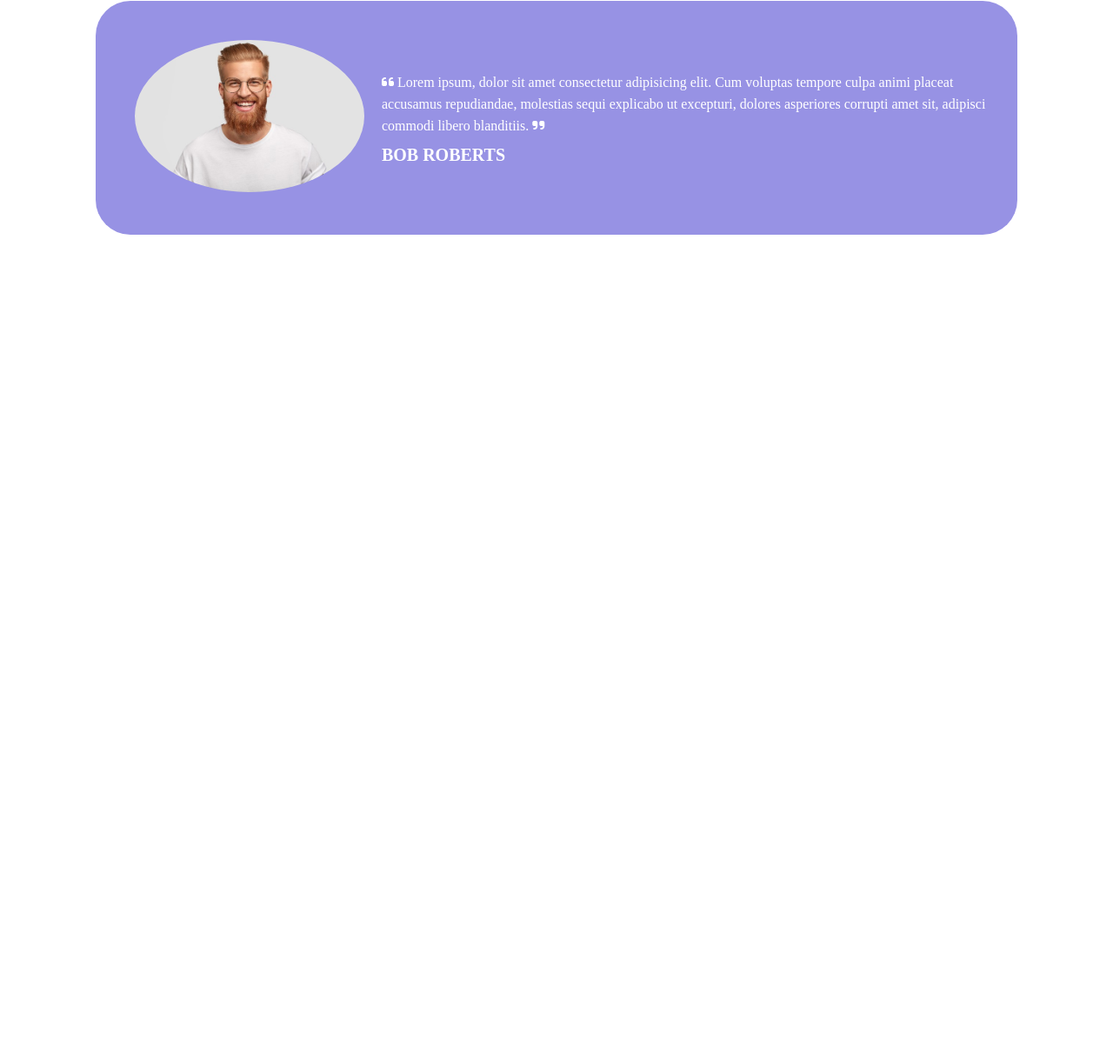
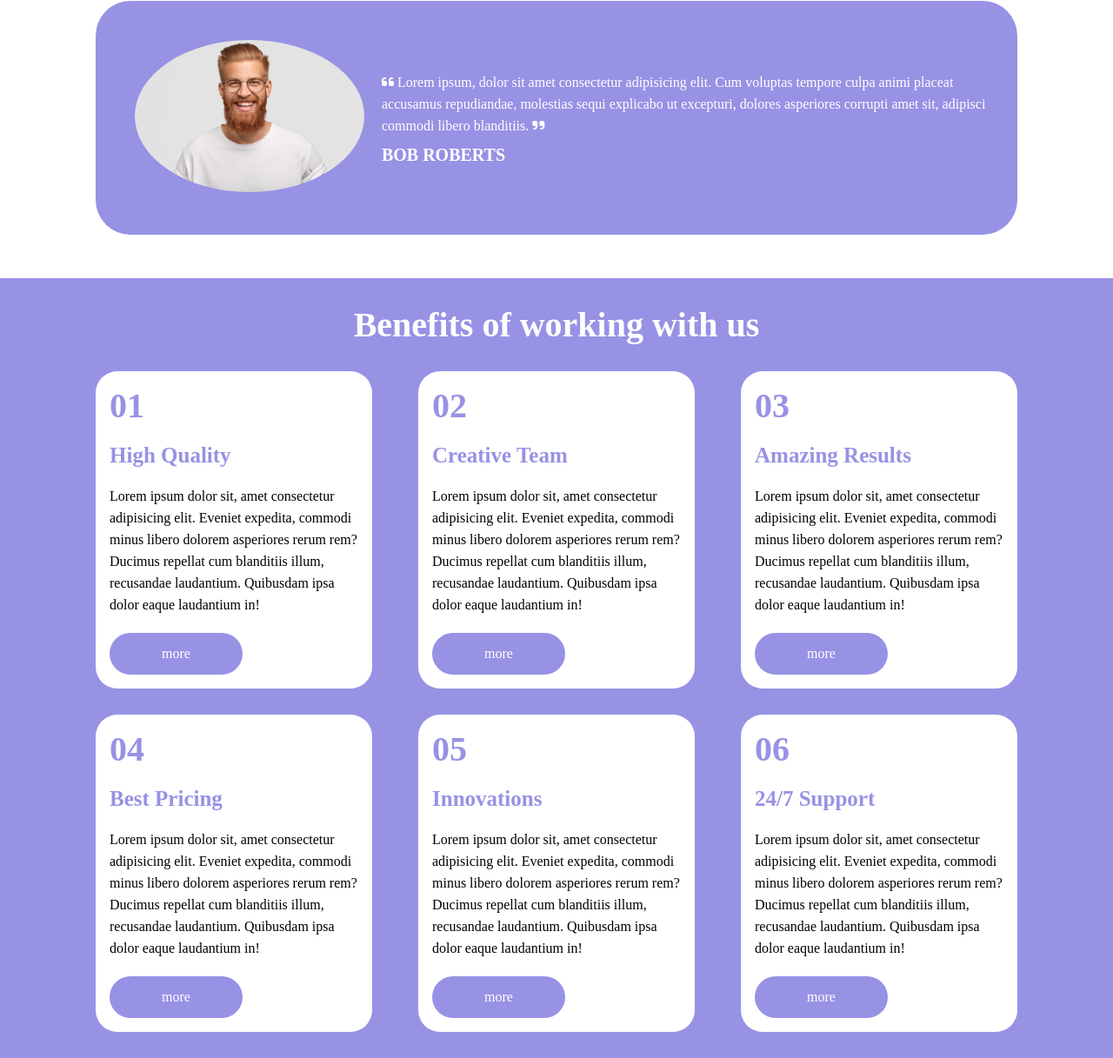
Before and after one commit to alessandroiero/htmlcss-responsive-layout, a plain HTML site: page index.html in a window 1280 px wide. Shown: the part 2334-3551 px from the top of the page at 87% size. Before the commit the page ends 2654 px from the top, so only its background shows below. Drawn offline with Linux system fonts and the light colour scheme.

Commit message:
Section Benefits

```diff
--- a/css/style.css
+++ b/css/style.css
@@ -282,6 +282,53 @@ header img{
         text-align: center;
     }
 }
+/* Section Benefits */
+#benefits{
+    background-color: var(--purple);
+}
 
+#benefits h3{
+    color: var(--purple);
+}
+#benefits .title h2{
+    color: white;
+    font-size: 40px;
+    padding: 30px 0;
+}
+#benefits .col h2{
+    color: var(--purple);
+    font-size: 40px;
+}
+#benefits .col h3{
+    color: var(--purple);
+    font-size: 25px;
+    margin: 20px 0;
+}
+#benefits .col{
+    background-color: white;
+    width: 30%;
+    border-radius: 25px;
+    margin-bottom: 30px;
+    flex-wrap: wrap;
+    width: 100%;
+}
+#benefits .btn{
+    margin-top: 20px;
+    padding: 15px 60px;
+    border-radius: 30px;
+    color: white;
+    background-color: var(--purple);
+    font-size: 16px;
+}
 
+@media screen and (min-width:768px) {
+    #benefits .col{
+        width: 48%;
+    }
+}
+@media screen and (min-width:992px) {
+    #benefits .col{
+        width: 30%;
+    }
+}
 /* Footer */
--- a/index.html
+++ b/index.html
@@ -46,7 +46,9 @@
                 <div class="col big">
                     <div class="card left">
                         <h2>Get a demo application</h2>
-                        <p class="m-30">Lorem ipsum dolor sit amet, consectetur adipisicing elit. Eveniet ipsam blanditiis laudantium doloremque quia esse voluptatem? Rerum voluptates quis commodi, deserunt sequi ipsa corrupti dolores. Autem fuga sequi eveniet odio.</p>
+                        <p class="m-30">Lorem ipsum dolor sit amet, consectetur adipisicing elit. Eveniet ipsam
+                            blanditiis laudantium doloremque quia esse voluptatem? Rerum voluptates quis commodi,
+                            deserunt sequi ipsa corrupti dolores. Autem fuga sequi eveniet odio.</p>
                         <button class="btn"><i class="fa-brands fa-apple"></i> App Store</button>
                     </div>
                     <div class="card right d-flex">
@@ -57,28 +59,36 @@
                     <div class="card text-center">
                         <i class="fa-solid fa-file-code icons"></i>
                         <h2>Clean Code</h2>
-                        <p class="m-30">Lorem ipsum, dolor sit amet consectetur adipisicing elit. Dolore aut id sit, libero debitis amet laboriosam! Quidem, optio iusto officia, incidunt labore, rerum soluta corrupti ad mollitia eos sequi similique.</p>
+                        <p class="m-30">Lorem ipsum, dolor sit amet consectetur adipisicing elit. Dolore aut id sit,
+                            libero debitis amet laboriosam! Quidem, optio iusto officia, incidunt labore, rerum soluta
+                            corrupti ad mollitia eos sequi similique.</p>
                     </div>
                 </div>
                 <div class="col">
                     <div class="card text-center">
                         <i class="fa-solid fa-compass-drafting icons"></i>
                         <h2>Web Design</h2>
-                        <p class="m-30">Lorem ipsum, dolor sit amet consectetur adipisicing elit. Dolore aut id sit, libero debitis amet laboriosam! Quidem, optio iusto officia, incidunt labore, rerum soluta corrupti ad mollitia eos sequi similique.</p>
+                        <p class="m-30">Lorem ipsum, dolor sit amet consectetur adipisicing elit. Dolore aut id sit,
+                            libero debitis amet laboriosam! Quidem, optio iusto officia, incidunt labore, rerum soluta
+                            corrupti ad mollitia eos sequi similique.</p>
                     </div>
                 </div>
                 <div class="col">
                     <div class="card text-center">
                         <i class="fa-solid fa-laptop-code icons"></i>
                         <h2>Development</h2>
-                        <p class="m-30">Lorem ipsum, dolor sit amet consectetur adipisicing elit. Dolore aut id sit, libero debitis amet laboriosam! Quidem, optio iusto officia, incidunt labore, rerum soluta corrupti ad mollitia eos sequi similique.</p>
+                        <p class="m-30">Lorem ipsum, dolor sit amet consectetur adipisicing elit. Dolore aut id sit,
+                            libero debitis amet laboriosam! Quidem, optio iusto officia, incidunt labore, rerum soluta
+                            corrupti ad mollitia eos sequi similique.</p>
                     </div>
                 </div>
                 <div class="col">
                     <div class="card text-center">
                         <i class="fa-solid fa-bullhorn icons"></i>
                         <h2>Branding</h2>
-                        <p class="m-30">Lorem ipsum, dolor sit amet consectetur adipisicing elit. Dolore aut id sit, libero debitis amet laboriosam! Quidem, optio iusto officia, incidunt labore, rerum soluta corrupti ad mollitia eos sequi similique.</p>
+                        <p class="m-30">Lorem ipsum, dolor sit amet consectetur adipisicing elit. Dolore aut id sit,
+                            libero debitis amet laboriosam! Quidem, optio iusto officia, incidunt labore, rerum soluta
+                            corrupti ad mollitia eos sequi similique.</p>
                     </div>
                 </div>
             </div>
@@ -91,14 +101,17 @@
                 <div class="col left">
                     <img src="img/planning1.png" alt="">
                     <h2>Strategic Planning</h2>
-                    <p>Lorem ipsum dolor sit amet consectetur adipisicing elit. Aliquid ducimus iusto repellendus ipsum laboriosam! In doloribus et iste quis, corporis, consectetur a ratione perferendis sapiente ex facilis impedit modi molestiae?
+                    <p>Lorem ipsum dolor sit amet consectetur adipisicing elit. Aliquid ducimus iusto repellendus ipsum
+                        laboriosam! In doloribus et iste quis, corporis, consectetur a ratione perferendis sapiente ex
+                        facilis impedit modi molestiae?
                     </p>
                 </div>
                 <div class="col right d-flex">
                     <div class="card text-center">
                         <img src="img/planning2.png" alt="">
                         <h2>App Development</h2>
-                        <p>Develop an on-demand app for your delivery business to reach your targeted customers without any interruption</p>
+                        <p>Develop an on-demand app for your delivery business to reach your targeted customers without
+                            any interruption</p>
                         <button class="btn m-30"><i class="fa-solid fa-arrow-down"></i></button>
                     </div>
                 </div>
@@ -113,14 +126,17 @@
                 <div class="title text-center">
                     <p>TESTIMONIALS</p>
                     <h2>We are commited expert partners</h2>
-                        <p>We place huge value on strong relationship and have seen the benefit they bring to our business. Customer feedback is vital in helping us to get it right.</p>
+                    <p>We place huge value on strong relationship and have seen the benefit they bring to our business.
+                        Customer feedback is vital in helping us to get it right.</p>
                 </div>
                 <div class="card d-flex">
                     <div class="col-left">
                         <img src="img/testimonial1.jpg" alt="">
                     </div>
                     <div class="col-right">
-                            <p> Lorem ipsum, dolor sit amet consectetur adipisicing elit. Cum voluptas tempore culpa animi placeat accusamus repudiandae, molestias sequi explicabo ut excepturi, dolores asperiores corrupti amet sit, adipisci commodi libero blanditiis. </p>
+                        <p> Lorem ipsum, dolor sit amet consectetur adipisicing elit. Cum voluptas tempore culpa animi
+                            placeat accusamus repudiandae, molestias sequi explicabo ut excepturi, dolores asperiores
+                            corrupti amet sit, adipisci commodi libero blanditiis. </p>
                         <h4 class="name">NAT REYNOLS</h4>
                     </div>
 
@@ -130,7 +146,9 @@
                         <img src="img/testimonial2.jpg" alt="">
                     </div>
                     <div class="col-right">
-                            <p> Lorem ipsum, dolor sit amet consectetur adipisicing elit. Cum voluptas tempore culpa animi placeat accusamus repudiandae, molestias sequi explicabo ut excepturi, dolores asperiores corrupti amet sit, adipisci commodi libero blanditiis. </p>
+                        <p> Lorem ipsum, dolor sit amet consectetur adipisicing elit. Cum voluptas tempore culpa animi
+                            placeat accusamus repudiandae, molestias sequi explicabo ut excepturi, dolores asperiores
+                            corrupti amet sit, adipisci commodi libero blanditiis. </p>
                         <h4 class="name">CELIA ALMEDA</h4>
                     </div>
                 </div>
@@ -139,14 +157,74 @@
                         <img src="img/testimonial3.jpg" alt="">
                     </div>
                     <div class="col-right">
-                            <p> Lorem ipsum, dolor sit amet consectetur adipisicing elit. Cum voluptas tempore culpa animi placeat accusamus repudiandae, molestias sequi explicabo ut excepturi, dolores asperiores corrupti amet sit, adipisci commodi libero blanditiis. </p>
+                        <p> Lorem ipsum, dolor sit amet consectetur adipisicing elit. Cum voluptas tempore culpa animi
+                            placeat accusamus repudiandae, molestias sequi explicabo ut excepturi, dolores asperiores
+                            corrupti amet sit, adipisci commodi libero blanditiis. </p>
                         <h4 class="name">BOB ROBERTS</h4>
                     </div>
                 </div>
             </div>
         </section>
         <!-- /Section Testimonials -->
-        <section></section>
+
+        <!-- Section Benefits -->
+        <section id="benefits">
+            <div class="title">
+                <h2 class="text-center">Benefits of working with us</h2>
+            </div>
+            <div class="container row d-flex jc-spbetween padding">
+
+                <div class="col">
+                    <h2>01</h2>
+                    <h3>High Quality</h3>
+                    <p>Lorem ipsum dolor sit, amet consectetur adipisicing elit. Eveniet expedita, commodi minus libero
+                        dolorem asperiores rerum rem? Ducimus repellat cum blanditiis illum, recusandae laudantium.
+                        Quibusdam ipsa dolor eaque laudantium in!</p>
+                    <button class="btn">more</button>
+                </div>
+                <div class="col">
+                    <h2>02</h2>
+                    <h3>Creative Team</h3>
+                    <p>Lorem ipsum dolor sit, amet consectetur adipisicing elit. Eveniet expedita, commodi minus libero
+                        dolorem asperiores rerum rem? Ducimus repellat cum blanditiis illum, recusandae laudantium.
+                        Quibusdam ipsa dolor eaque laudantium in!</p>
+                    <button class="btn">more</button>
+                </div>
+                <div class="col">
+                    <h2>03</h2>
+                    <h3>Amazing Results</h3>
+                    <p>Lorem ipsum dolor sit, amet consectetur adipisicing elit. Eveniet expedita, commodi minus libero
+                        dolorem asperiores rerum rem? Ducimus repellat cum blanditiis illum, recusandae laudantium.
+                        Quibusdam ipsa dolor eaque laudantium in!</p>
+                    <button class="btn">more</button>
+                </div>
+                <div class="col">
+                    <h2>04</h2>
+                    <h3>Best Pricing</h3>
+                    <p>Lorem ipsum dolor sit, amet consectetur adipisicing elit. Eveniet expedita, commodi minus libero
+                        dolorem asperiores rerum rem? Ducimus repellat cum blanditiis illum, recusandae laudantium.
+                        Quibusdam ipsa dolor eaque laudantium in!</p>
+                    <button class="btn">more</button>
+                </div>
+                <div class="col">
+                    <h2>05</h2>
+                    <h3>Innovations</h3>
+                    <p>Lorem ipsum dolor sit, amet consectetur adipisicing elit. Eveniet expedita, commodi minus libero
+                        dolorem asperiores rerum rem? Ducimus repellat cum blanditiis illum, recusandae laudantium.
+                        Quibusdam ipsa dolor eaque laudantium in!</p>
+                    <button class="btn">more</button>
+                </div>
+                <div class="col">
+                    <h2>06</h2>
+                    <h3>24/7 Support</h3>
+                    <p>Lorem ipsum dolor sit, amet consectetur adipisicing elit. Eveniet expedita, commodi minus libero
+                        dolorem asperiores rerum rem? Ducimus repellat cum blanditiis illum, recusandae laudantium.
+                        Quibusdam ipsa dolor eaque laudantium in!</p>
+                    <button class="btn">more</button>
+                </div>
+            </div>
+        </section>
+        <!-- /Section Benefits -->
         <section></section>
         <section></section>
     </main>
```
Lines whose indentation alone changed are shown as unchanged.
